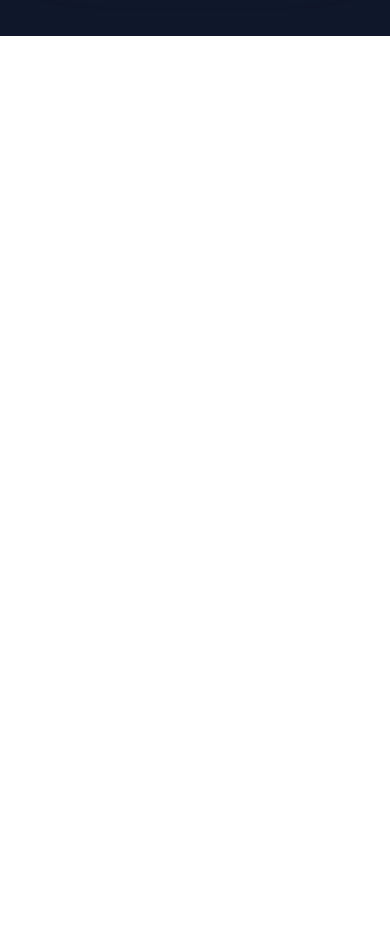
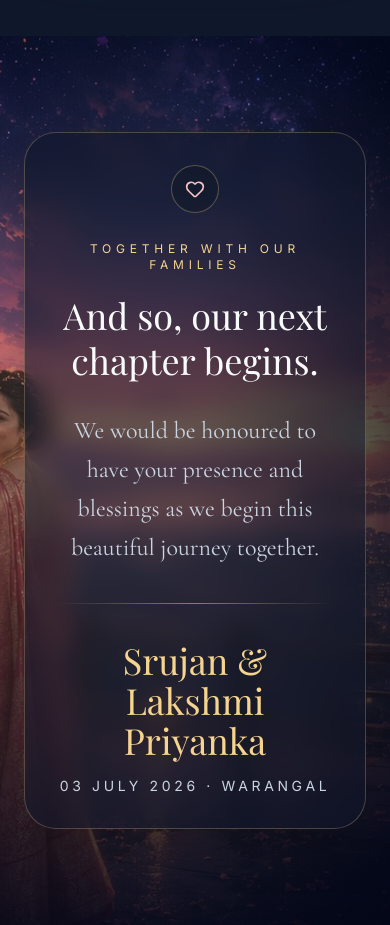
Before and after one commit to srujansudam/anime-wedding-invitation, a Next.js app: page / in a window 390 px wide. Shown: the part 6360-7285 px from the top of the page. Before the commit the page ends 6396 px from the top, so only its background shows below. Built offline with nearby package versions, Linux system fonts and the light colour scheme; a web font is replaced by a local one.

Commit message:
Add cinematic ending section

```diff
--- a/app/page.tsx
+++ b/app/page.tsx
@@ -3,6 +3,7 @@
 import FloatingPetals from "@/components/FloatingPetals";
 import LoveStory from "@/components/LoveStory";
 import WeddingDetails from "@/components/WeddingDetails";
+import Ending from "@/components/Ending";
 
 export default function Home() {
   return (
@@ -47,6 +48,7 @@ export default function Home() {
 
       <LoveStory />
       <WeddingDetails />
+      <Ending />
     </main>
   );
 }
--- /dev/null
+++ b/components/Ending.tsx
@@ -0,0 +1,55 @@
+"use client";
+
+import { motion } from "framer-motion";
+import { Heart } from "lucide-react";
+
+export default function Ending() {
+  return (
+    <section className="relative flex min-h-screen items-center justify-center overflow-hidden px-6 py-24 md:justify-end md:px-16 lg:px-24">
+      <img
+        src="/images/ending-wide.jpg"
+        alt="Final cinematic ending"
+        className="absolute inset-0 h-full w-full object-cover object-center"
+      />
+
+      <div className="absolute inset-0 bg-gradient-to-r from-[#020617]/15 via-[#0F172A]/20 to-[#020617]/75" />
+      <div className="absolute inset-0 bg-gradient-to-b from-[#020617]/25 via-transparent to-[#020617]/85" />
+      <div className="absolute inset-0 bg-[radial-gradient(circle_at_30%_50%,rgba(245,212,143,0.16),transparent_30rem)]" />
+
+      <motion.div
+        initial={{ opacity: 0, y: 36, scale: 0.98 }}
+        whileInView={{ opacity: 1, y: 0, scale: 1 }}
+        viewport={{ once: true, amount: 0.35 }}
+        transition={{ duration: 1.25, ease: "easeOut" }}
+        className="relative z-10 w-full max-w-xl rounded-[2rem] border border-[#F5D48F]/25 bg-[#0F172A]/55 p-8 text-center shadow-2xl backdrop-blur-md md:p-10"
+      >
+        <div className="mx-auto mb-7 flex h-12 w-12 items-center justify-center rounded-full border border-[#F5D48F]/30 bg-[#111827]/50">
+          <Heart className="h-5 w-5 text-[#F4C2C2]" />
+        </div>
+
+        <p className="mb-5 text-xs uppercase tracking-[0.4em] text-[#F5D48F]">
+          Together With Our Families
+        </p>
+
+        <h2 className="font-display text-4xl leading-tight text-[#F9FAFB] md:text-5xl">
+          And so, our next chapter begins.
+        </h2>
+
+        <p className="font-romantic mt-7 text-2xl leading-relaxed text-[#CBD5E1]">
+          We would be honoured to have your presence and blessings as we begin
+          this beautiful journey together.
+        </p>
+
+        <div className="mt-9 h-px w-full bg-gradient-to-r from-transparent via-[#F5D48F]/50 to-transparent" />
+
+        <p className="font-display mt-9 text-4xl text-[#F5D48F]">
+          Srujan & Lakshmi Priyanka
+        </p>
+
+        <p className="mt-4 text-sm uppercase tracking-[0.26em] text-[#CBD5E1]">
+          03 July 2026 · Warangal
+        </p>
+      </motion.div>
+    </section>
+  );
+}
```
